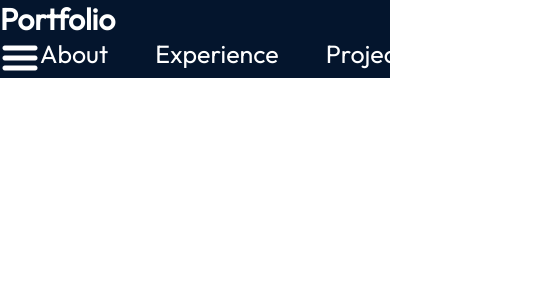
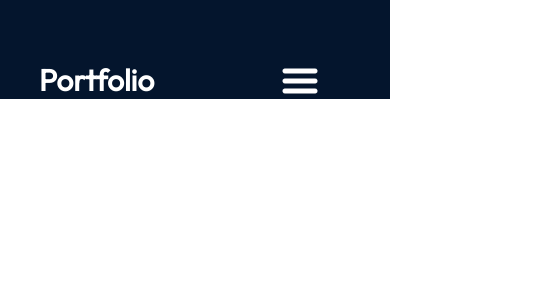
Before and after one commit to gurpinder2023/portfolio, a React (Vite) app: page / in a window 390 px wide. Shown: the top 300 px of the page, 552 px wide, since content can reach past the window. Built offline with nearby package versions, Linux system fonts and the light colour scheme.

Commit message:
basic navbar completed

```diff
--- a/src/components/Navbar/Navbar.jsx
+++ b/src/components/Navbar/Navbar.jsx
@@ -4,15 +4,27 @@ import { getImageUrl } from '../../utils';
 import Styles from './Navbar.module.css';
 
 export const Navbar = () => {
+
+    const [menuOpen, setMenuOpen] = useState(false);
     return <nav className = {Styles.navbar}>
         <a className= {Styles.title} href="/">Portfolio</a>
         <div className= {Styles.menu}>
-            <img className ={Styles.menuBtn} src={getImageUrl("nav/menuIcon.png")} alt="menu-button"/>
-            <ul className= {Styles.menuItems}>
-                <li><a href="#about">About</a></li>
-                <li><a href="#experience">Experience</a></li>
-                <li><a href="#projects">Projects</a></li>
-                <li><a href="#contact">Contact</a></li>
+            <img className ={Styles.menuBtn} src={
+                menuOpen
+                ? getImageUrl("nav/closeIcon.png")
+                : getImageUrl("nav/menuIcon.png")
+            }
+            alt="menu-button"
+            onClick={() => setMenuOpen(!menuOpen)}
+            />
+            <ul
+            className= {`${Styles.menuItems} ${menuOpen && Styles.menuOpen}`}
+            onclick = {() => setMenuOpen(false)}
+            >
+                <li><a href="#about" onClick={() => setMenuOpen(false)}>About</a></li>
+                <li><a href="#experience" onClick={() => setMenuOpen(false)}>Experience</a></li>
+                <li><a href="#projects" onClick={() => setMenuOpen(false)}>Projects</a></li>
+                <li><a href="#contact" onClick={() => setMenuOpen(false)}>Contact</a></li>
             </ul>
         </div>
     </nav>;
--- a/src/components/Navbar/Navbar.module.css
+++ b/src/components/Navbar/Navbar.module.css
@@ -1,7 +1,7 @@
 @import "../../vars.css";
 
 
-.Navbar{
+.navbar{
     position: relative;
     display :flex;
     justify-content: space-between;
@@ -39,9 +39,43 @@
 
 
 @media screen and (max-width: 830px){
-    .Navbar{
+    .navbar{
         flex-direction: column;
         align-items: flex-start;
 
     }
+
+    .menu{
+        position: absolute;
+        right:0;
+        margin-right: 10%;
+        flex-direction: column;
+        align-items: flex-end;
+        gap : 11pz;
+        z-index :3;
+
+    }
+
+    .menuBtn{
+        display:block;
+        cursor:pointer;
+    }
+
+    .menuItems{
+        display:none;
+        flex-direction: column;
+        align-items:center;
+        gap : 13px;
+        border-radius: 10px;
+        background: rgb(25,55, 100);
+        background: linear-gradient(0deg, rgba(25,55,100,0.2) 0%, rgba(25,55,100,1) 100%);
+        padding: 24px 33px;
+        box-shadow: 0 0 4px 0 rgba(0,0,0,0.25);
+    }
+
+    .menuOpen{
+        display: flex;
+        z-index:1;
+    }
+
 }
```
